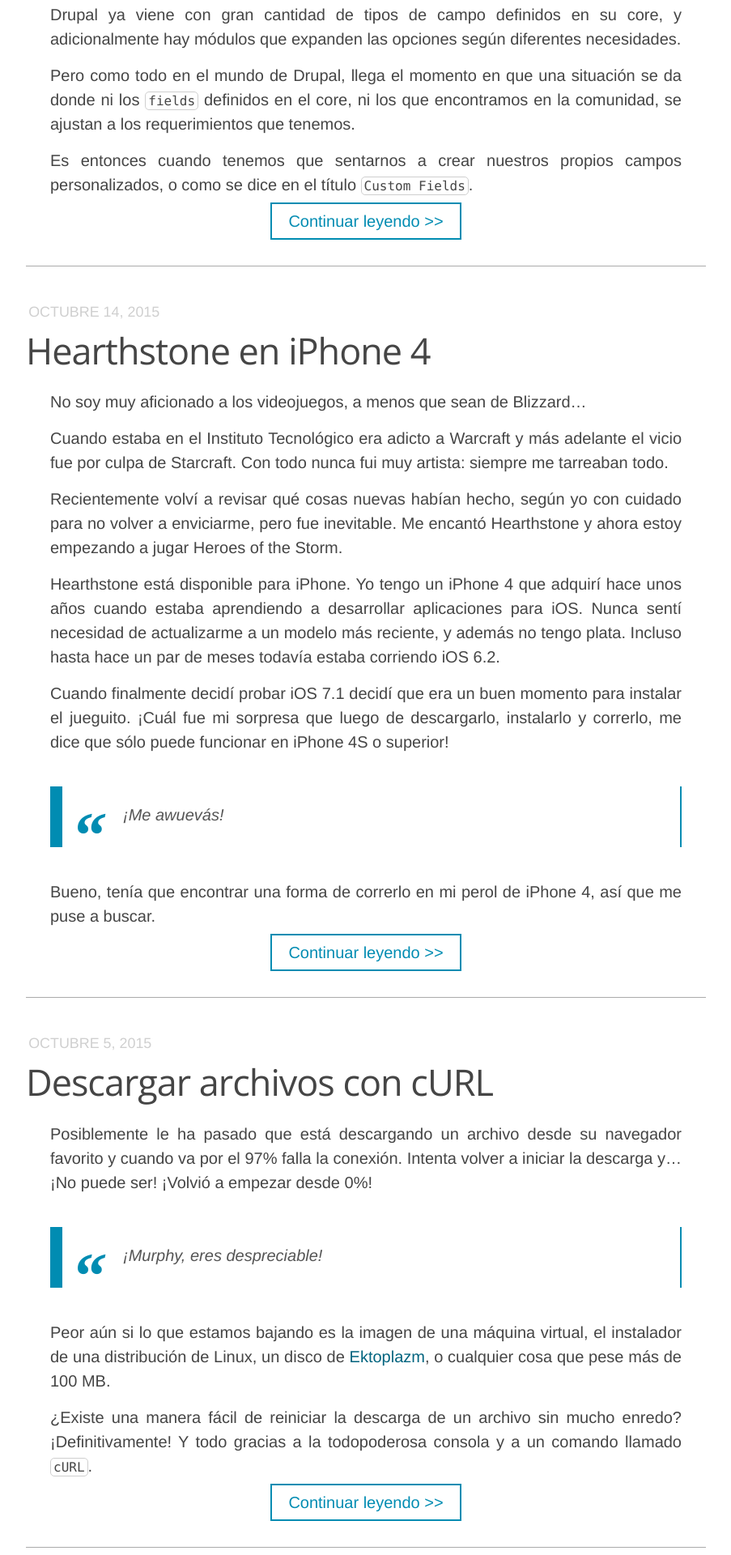
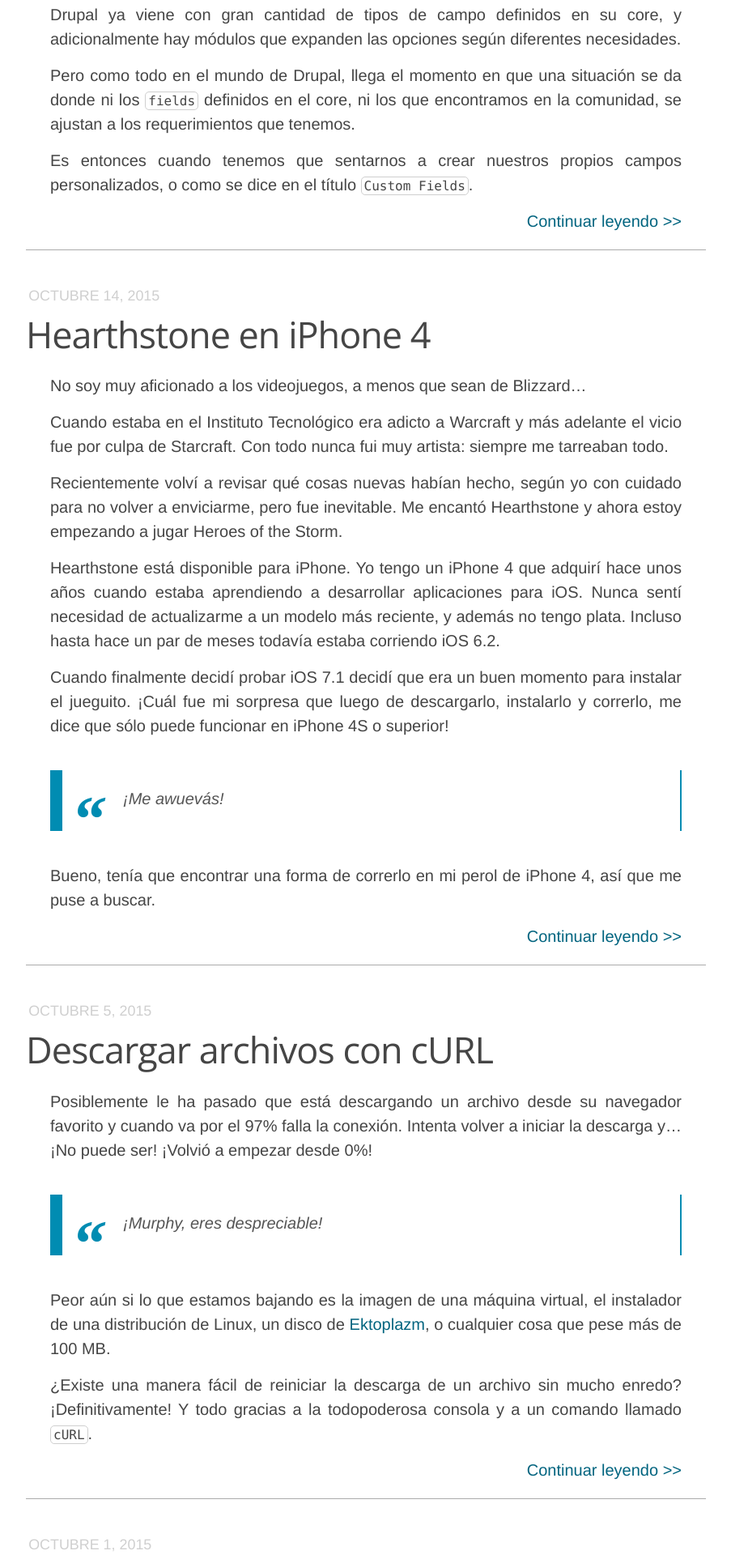
Before and after one commit to ssanchez77/ssanchez77.github.io, a Jekyll site: the page built from index.html, in a window 1280 px wide. Shown: the part 714-2634 px from the top of the page at 81% size, without its empty margins (188-1091 px from the left). Built offline with Jekyll 4.4.1, drawn with Linux system fonts in a browser that asks for light colours; nearby versions of some CDN libraries.

Commit message:
No me gustó el estilo.
Cambiando…

```diff
--- a/_sass/_layout.scss
+++ b/_sass/_layout.scss
@@ -205,13 +205,7 @@
 }
 
 .post-go-read {
-    text-align: center;
-    margin-bottom: 1em;
-    .post-go-read-link {
-        padding: 0.5em 1em;
-        border: 2px solid $brand-color;
-        color: $brand-color;
-    }
+    text-align: right;
 }
 
 /**
```
